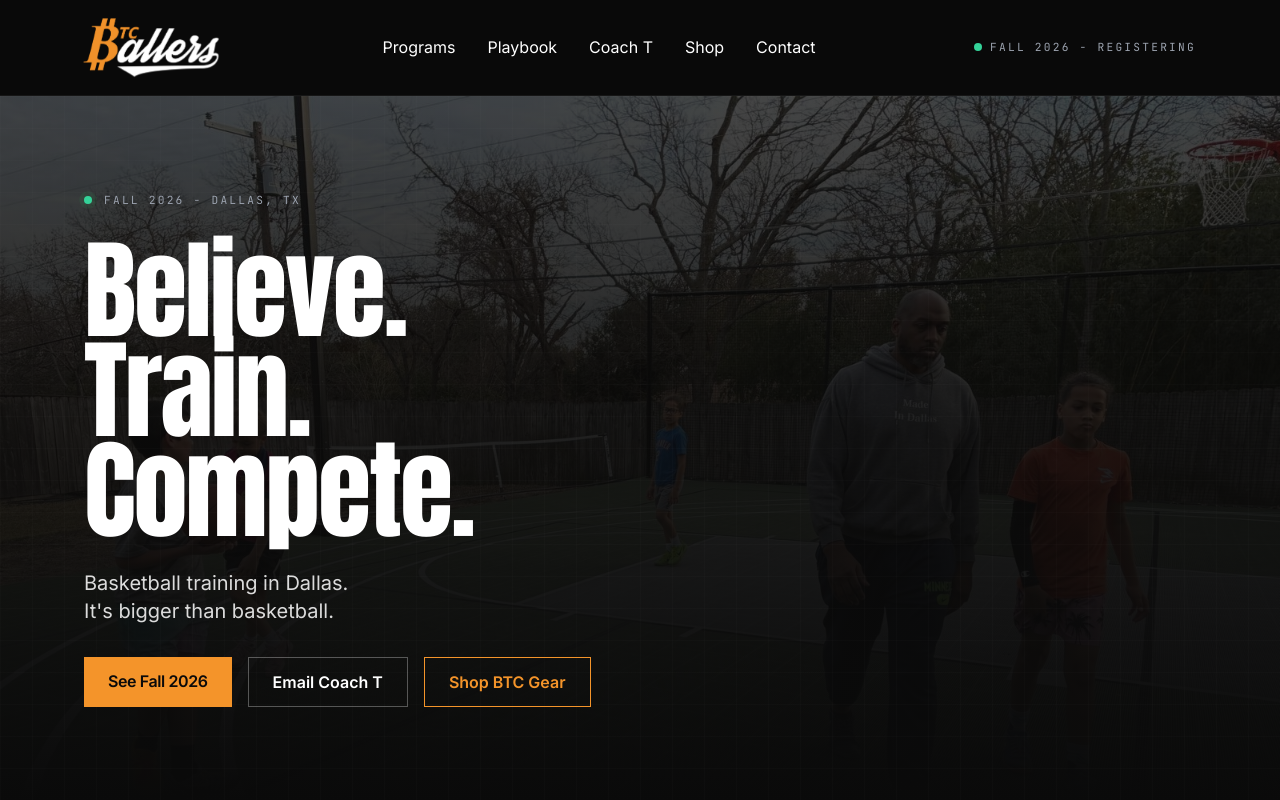
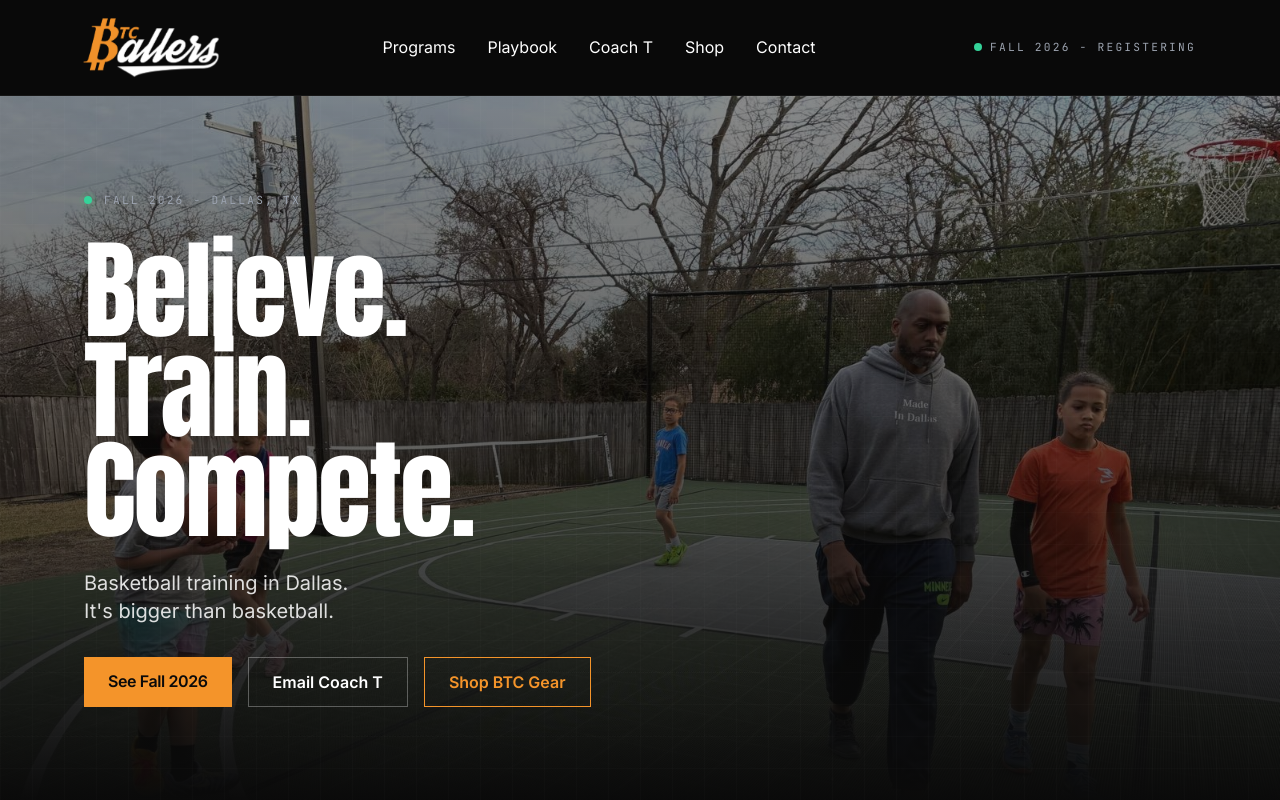
Before and after one commit to btctc/btcballers-fit, a Next.js app: page / in a window 1280 px wide. Shown: the top 800 px of the page. Built offline with nearby package versions, Linux system fonts and the light colour scheme.

Commit message:
Hero: brighten background photo (opacity 35->65, lighter gradient)

```diff
--- a/src/components/Hero.tsx
+++ b/src/components/Hero.tsx
@@ -12,9 +12,9 @@ export default function Hero() {
           fill
           quality={55}
           sizes="100vw"
-          className="hero-bg bg-btc-black object-contain opacity-35 md:object-cover"
+          className="hero-bg bg-btc-black object-contain opacity-65 md:object-cover"
         />
-        <div className="absolute inset-0 bg-gradient-to-b from-btc-black/30 via-btc-black/75 to-btc-black" />
+        <div className="absolute inset-0 bg-gradient-to-b from-btc-black/20 via-btc-black/45 to-btc-black" />
         <div className="absolute inset-0 grid-bg opacity-60" />
       </div>
 
```
